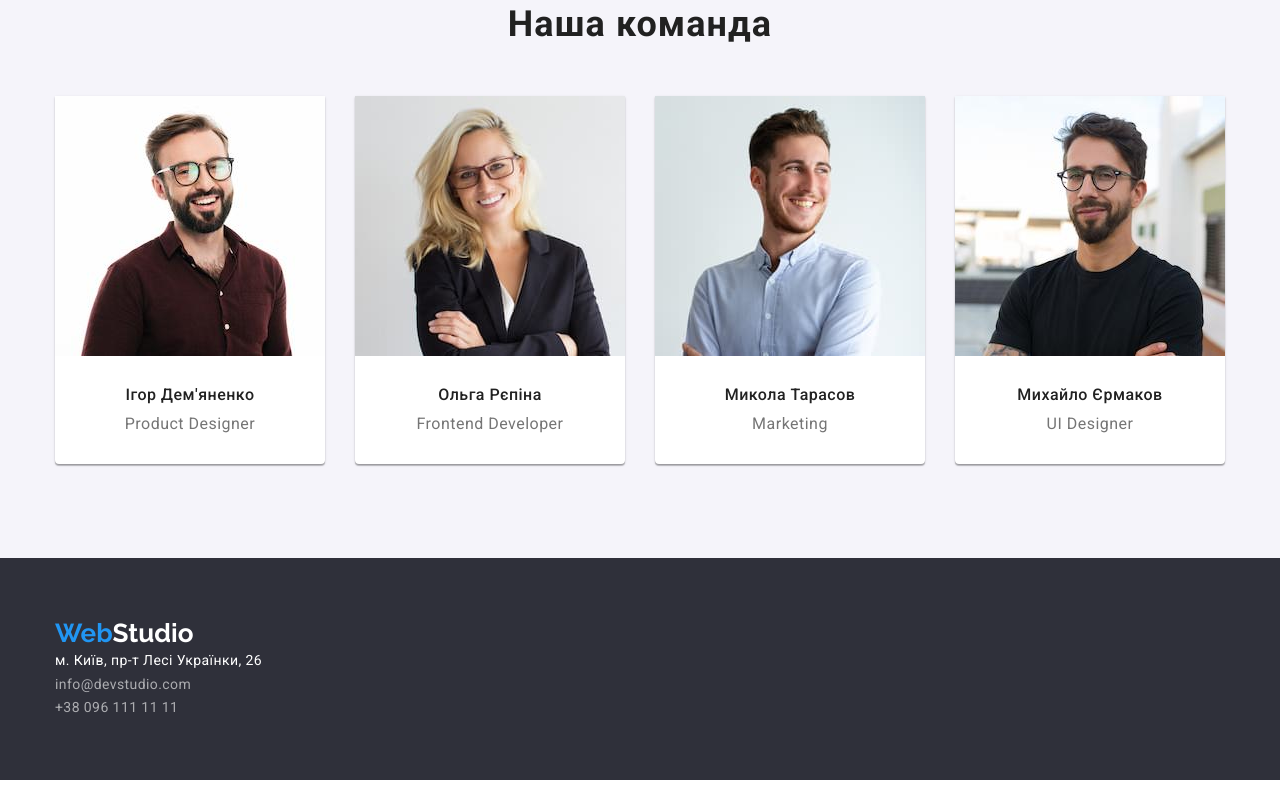
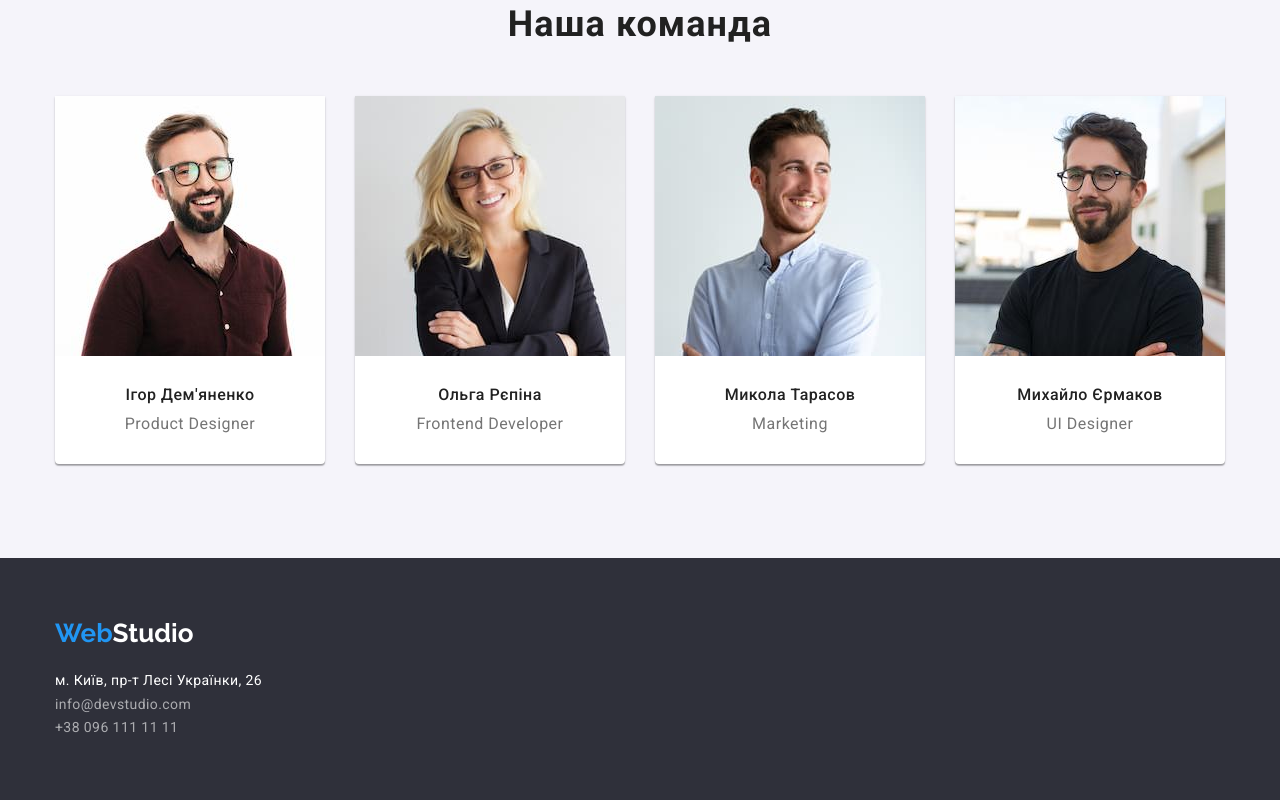
Before and after one commit to SerShem/goit-markup-hw-03, a plain HTML site: page index.html in a window 1280 px wide. Shown: the part 1536-2336 px from the top of the page. Drawn offline with nearby package versions, Linux system fonts and the light colour scheme.

Commit message:
3th correction

```diff
--- a/index.html
+++ b/index.html
@@ -168,7 +168,7 @@
         <a class="titel-website-footer" href="./index.html" lang="en">
           <span class="text-blue">Web</span>Studio
         </a>
-        <address class="">
+        <address class="footer-address">
           <ul class="">
             <li class="item">
               <a
```
